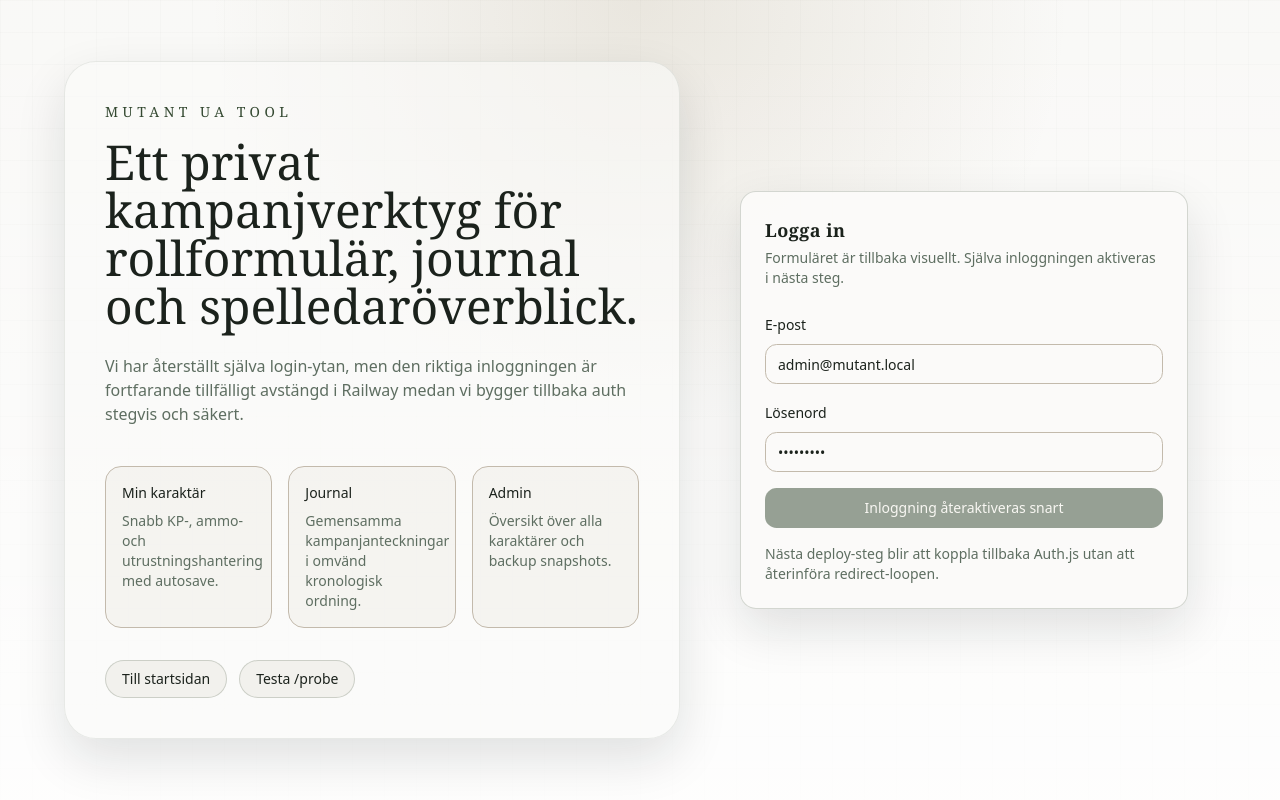
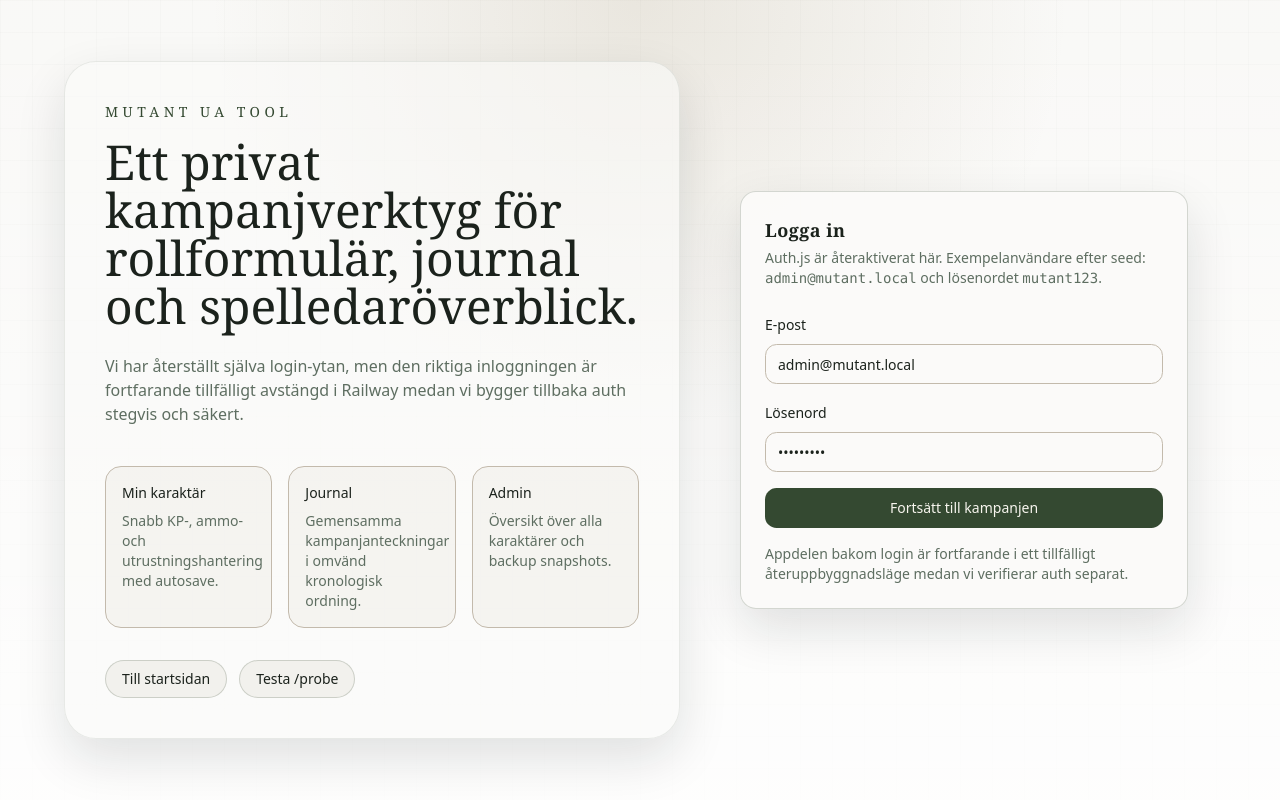
Before and after one commit to jogu74/MutantTool, a Next.js app: page /login in a window 1280 px wide. Built offline with nearby package versions, Linux system fonts and the light colour scheme.

Commit message:
Re-enable Auth.js login flow in isolation

```diff
--- a/app/login/page.tsx
+++ b/app/login/page.tsx
@@ -1,9 +1,6 @@
 import Link from "next/link";
 
-import { Button } from "@/components/ui/button";
-import { Card, CardContent, CardDescription, CardHeader, CardTitle } from "@/components/ui/card";
-import { Input } from "@/components/ui/input";
-import { Label } from "@/components/ui/label";
+import { LoginForm } from "@/components/auth/login-form";
 
 export default function LoginPage() {
   return (
@@ -48,32 +45,7 @@
           </div>
         </section>
         <section className="flex items-center justify-center">
-          <Card className="w-full max-w-md border-primary/20 bg-card/95">
-            <CardHeader>
-              <CardTitle>Logga in</CardTitle>
-              <CardDescription>
-                Formuläret är tillbaka visuellt. Själva inloggningen aktiveras i nästa steg.
-              </CardDescription>
-            </CardHeader>
-            <CardContent>
-              <form className="space-y-4">
-                <div className="space-y-2">
-                  <Label htmlFor="email">E-post</Label>
-                  <Input id="email" type="email" defaultValue="admin@mutant.local" disabled />
-                </div>
-                <div className="space-y-2">
-                  <Label htmlFor="password">Lösenord</Label>
-                  <Input id="password" type="password" defaultValue="mutant123" disabled />
-                </div>
-                <Button type="button" className="w-full" disabled>
-                  Inloggning återaktiveras snart
-                </Button>
-              </form>
-              <p className="mt-4 text-sm text-muted-foreground">
-                Nästa deploy-steg blir att koppla tillbaka Auth.js utan att återinföra redirect-loopen.
-              </p>
-            </CardContent>
-          </Card>
+          <LoginForm />
         </section>
       </div>
     </main>
--- a/components/auth/login-form.tsx
+++ b/components/auth/login-form.tsx
@@ -8,7 +8,6 @@
 import { Card, CardContent, CardDescription, CardHeader, CardTitle } from "@/components/ui/card";
 import { Input } from "@/components/ui/input";
 import { Label } from "@/components/ui/label";
-import { toast } from "sonner";
 
 export function LoginForm() {
   const router = useRouter();
@@ -16,6 +15,8 @@
   const [isMounted, setIsMounted] = useState(false);
   const [email, setEmail] = useState("admin@mutant.local");
   const [password, setPassword] = useState("mutant123");
+  const [message, setMessage] = useState<string | null>(null);
+  const [messageTone, setMessageTone] = useState<"neutral" | "error">("neutral");
 
   useEffect(() => {
     setIsMounted(true);
@@ -23,6 +24,8 @@
 
   async function handleSubmit(event: FormEvent<HTMLFormElement>) {
     event.preventDefault();
+    setMessage("Försöker logga in...");
+    setMessageTone("neutral");
 
     startTransition(async () => {
       const result = await signIn("credentials", {
@@ -32,10 +35,13 @@
       });
 
       if (result?.error) {
-        toast.error("Inloggningen misslyckades.");
+        setMessage("Inloggningen misslyckades. Om detta är Railway är databasen troligen inte inkopplad ännu.");
+        setMessageTone("error");
         return;
       }
 
+      setMessage("Inloggning lyckades. Skickar vidare...");
+      setMessageTone("neutral");
       router.push("/app");
       router.refresh();
     });
@@ -64,7 +70,8 @@
       <CardHeader>
         <CardTitle>Logga in</CardTitle>
         <CardDescription>
-          Exempelanvändare efter seed: <code>admin@mutant.local</code> och lösenordet <code>mutant123</code>.
+          Auth.js är återaktiverat här. Exempelanvändare efter seed: <code>admin@mutant.local</code> och lösenordet{" "}
+          <code>mutant123</code>.
         </CardDescription>
       </CardHeader>
       <CardContent>
@@ -95,6 +102,9 @@
             {isPending ? "Loggar in..." : "Fortsätt till kampanjen"}
           </Button>
         </form>
+        <p className={messageTone === "error" ? "mt-4 text-sm text-destructive" : "mt-4 text-sm text-muted-foreground"}>
+          {message ?? "Appdelen bakom login är fortfarande i ett tillfälligt återuppbyggnadsläge medan vi verifierar auth separat."}
+        </p>
       </CardContent>
     </Card>
   );
```
